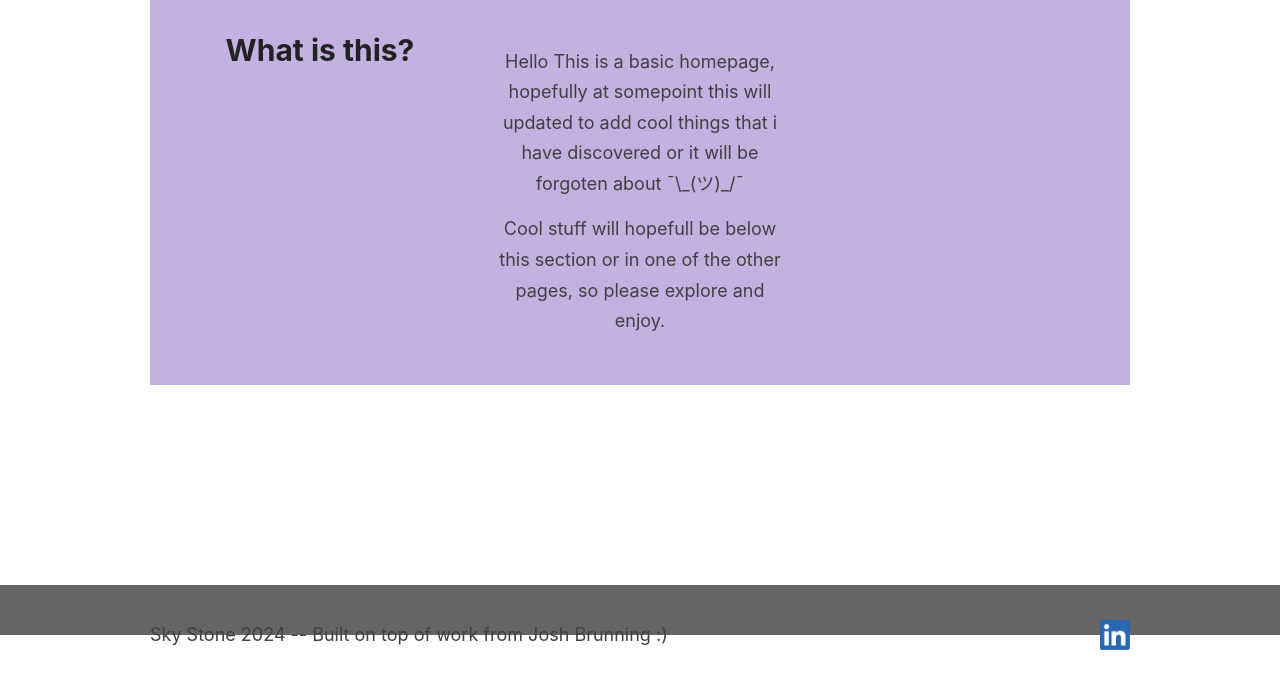
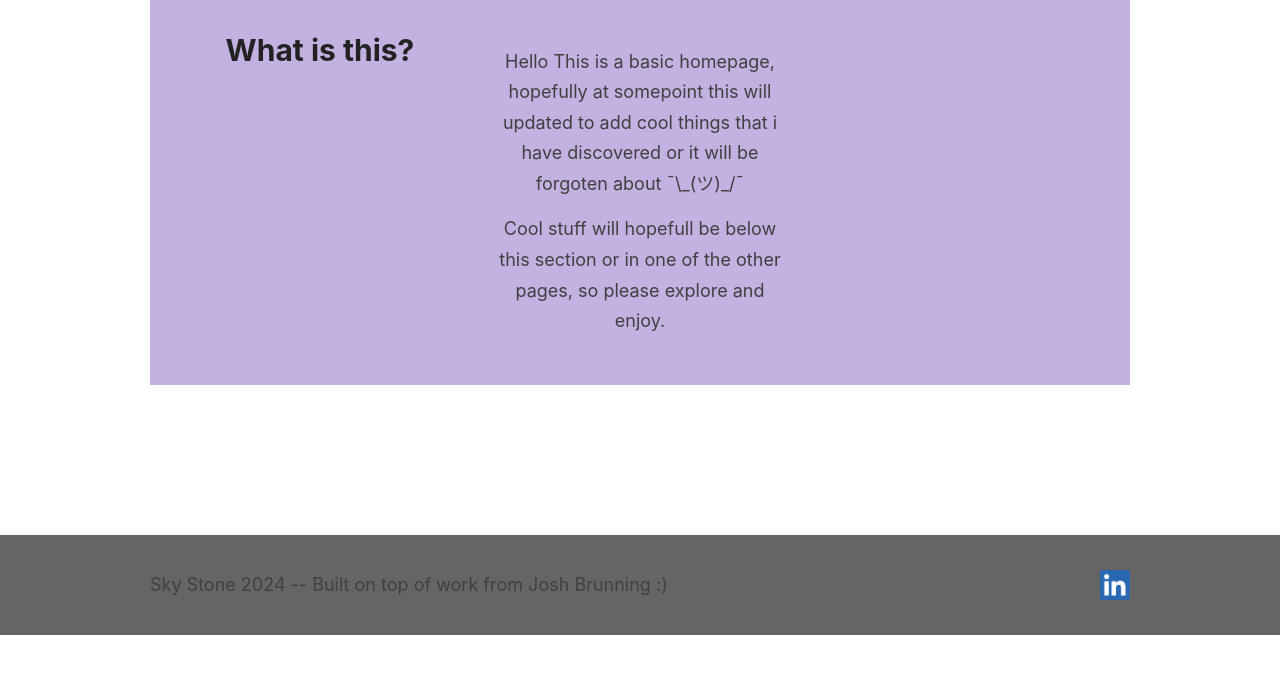
Before and after one commit to SKui1/Skui_home, a PHP site: page / in a window 1280 px wide. Shown: the part 165-851 px from the top of the page. After the commit the page ends 800 px from the top, so only its background shows below. Run offline with PHP 8.4, Linux system fonts and the light colour scheme.

Commit message:
:bug: Increased the size of footer background

```diff
--- a/mcPage/styles.css
+++ b/mcPage/styles.css
@@ -461,7 +461,7 @@ nav a {
     position: absolute;
     bottom: 0;
     width: 100%;
-    height: 50px;
+    height: 100px;
     background-color: #656565;
 }
 
```
